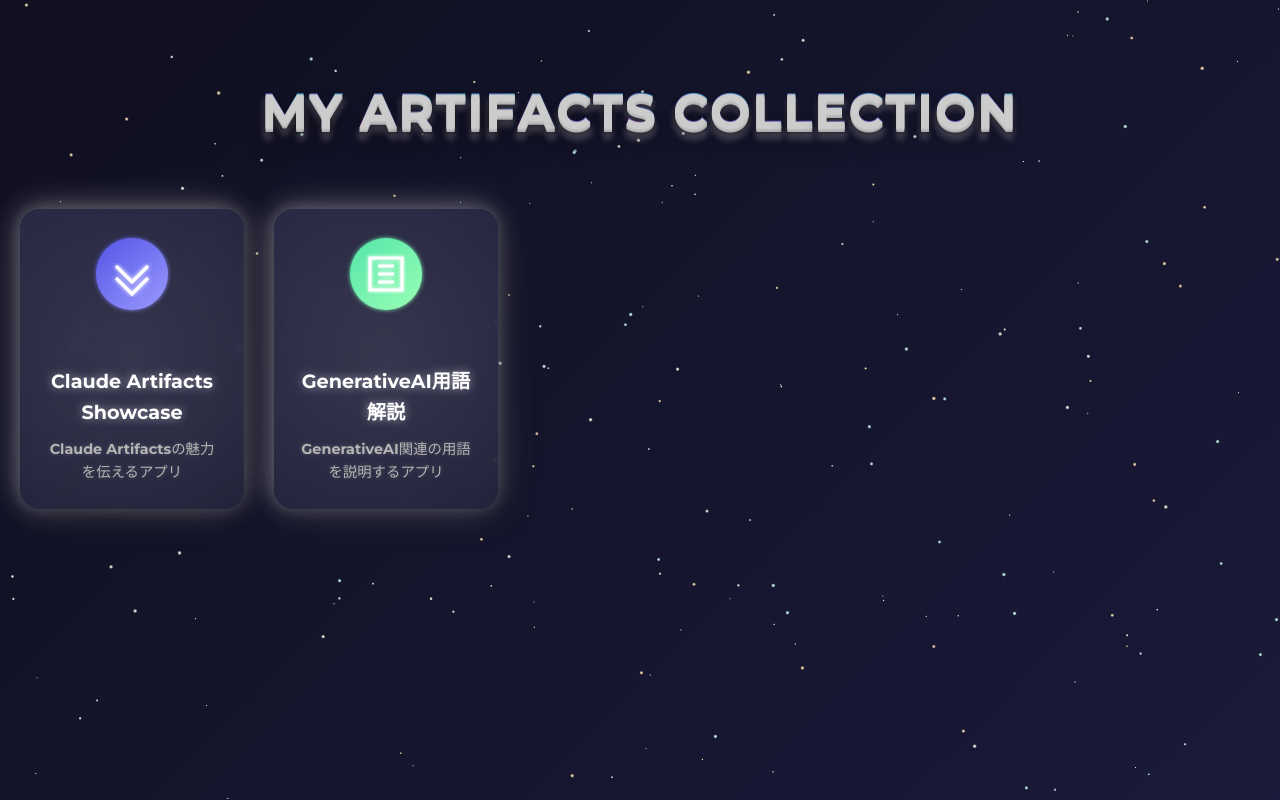
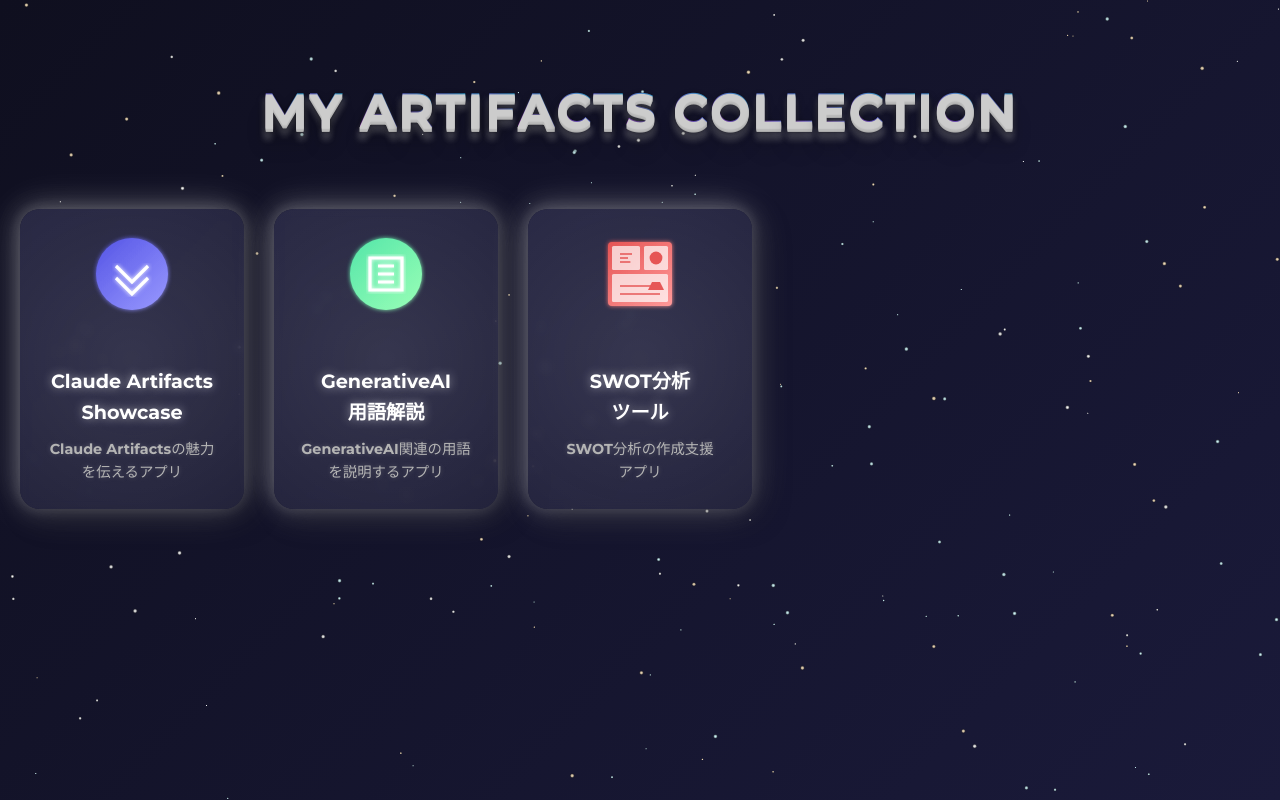
Before and after one commit to sinjorjob/MY-ARTIFACTS-COLLECTION, a plain HTML site: page index.html in a window 1280 px wide. Drawn offline with Linux system fonts and the light colour scheme.

Commit message:
Update index.html

```diff
--- a/index.html
+++ b/index.html
@@ -259,8 +259,40 @@
                     <path d="M30 30 L70 30 L70 70 L30 70 Z M40 40 L60 40 M40 50 L60 50 M40 60 L60 60" stroke="white" stroke-width="4" fill="none" filter="url(#glow2)"/>
                 </svg>
                 <div>
-                    <div class="app-name">GenerativeAI用語解説</div>
+                    <div class="app-name">GenerativeAI<br>用語解説</div>
                     <div class="app-description">GenerativeAI関連の用語を説明するアプリ</div>
+                </div>
+            </div>
+            <div class="app-item" onclick="window.open('https://claude.site/artifacts/5be6f541-e622-4857-a160-8bbc98c75b58', '_blank')">
+                <svg class="app-icon" viewBox="0 0 100 100">
+                    <defs>
+                        <linearGradient id="iconGrad3" x1="0%" y1="0%" x2="100%" y2="100%">
+                            <stop offset="0%" style="stop-color:#e44a4a;stop-opacity:1" />
+                            <stop offset="100%" style="stop-color:#ff9090;stop-opacity:1" />
+                        </linearGradient>
+                        <filter id="glow3">
+                            <feGaussianBlur stdDeviation="2.5" result="coloredBlur"/>
+                            <feMerge>
+                                <feMergeNode in="coloredBlur"/>
+                                <feMergeNode in="SourceGraphic"/>
+                            </feMerge>
+                        </filter>
+                    </defs>
+                    <rect x="10" y="10" width="80" height="80" rx="5" ry="5" fill="url(#iconGrad3)" filter="url(#glow3)"/>
+                    <rect x="15" y="15" width="35" height="30" rx="2" ry="2" fill="white" opacity="0.7"/>
+                    <rect x="55" y="15" width="30" height="30" rx="2" ry="2" fill="white" opacity="0.7"/>
+                    <rect x="15" y="50" width="70" height="35" rx="2" ry="2" fill="white" opacity="0.7"/>
+                    <line x1="25" y1="25" x2="40" y2="25" stroke="#e44a4a" stroke-width="2"/>
+                    <line x1="25" y1="30" x2="35" y2="30" stroke="#e44a4a" stroke-width="2"/>
+                    <line x1="25" y1="35" x2="38" y2="35" stroke="#e44a4a" stroke-width="2"/>
+                    <circle cx="70" cy="30" r="8" fill="#e44a4a"/>
+                    <path d="M65 60 L75 60 L80 70 L60 70 Z" fill="#e44a4a"/>
+                    <line x1="25" y1="65" x2="75" y2="65" stroke="#e44a4a" stroke-width="2"/>
+                    <line x1="25" y1="75" x2="75" y2="75" stroke="#e44a4a" stroke-width="2"/>
+                </svg>
+                <div>
+                    <div class="app-name">SWOT分析<br>ツール</div>
+                    <div class="app-description">SWOT分析の作成支援<br>アプリ</div>
                 </div>
             </div>
             <!-- 追加のアプリアイテムをここに配置 -->
```
